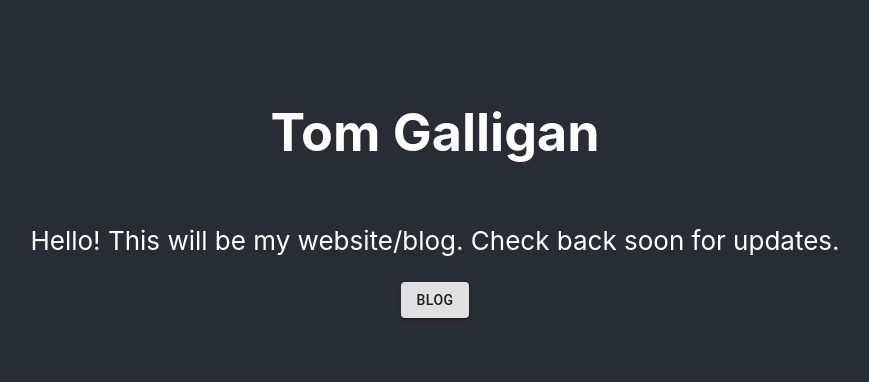
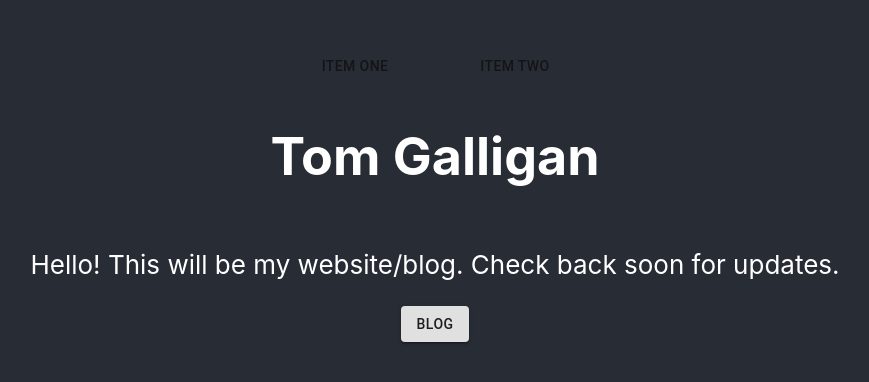
Before and after one commit to thomas-galligan/personal-website, a React (Create React App) app: page / in a window 1280 px wide. Shown: the part 208-590 px from the top of the page, without its empty margins (205-1074 px from the left). Built offline with nearby package versions, Linux system fonts and the light colour scheme.

Commit message:
Add pages

```diff
--- a/src/App.js
+++ b/src/App.js
@@ -2,40 +2,36 @@ import React, { useState } from 'react';
 import logo from './logo.svg';
 import './App.css';
 import { Button } from '@material-ui/core'
-
+import Blog from "./pages/Blog/Blog"
+import Header from './pages/components/header/header'
 function App() {
   const [page, setPage] = useState("home")
 
   switch (page) {
-    case "home":
-      return home({ setPage })
-    case "blog":
-      return blog({ setPage })
+    case "Home":
+      return <Home pageSetting={{ page, setPage }} />
+    case "Blog":
+      return <Blog pageSetting={{ page, setPage }} />
+    default:
+      return <Home pageSetting={{ page, setPage }} />
   }
 }
 
-const home = ({ setPage }) => {
+const Home = (props) => {
   return (
     <div className="App">
       <header className="App-header">
+        <Header props={props}></Header>
         <h1>Tom Galligan</h1>
         <p>
           Hello! This will be my website/blog. Check back soon for updates.
         </p>
-        <Button variant="contained" onClick={() => setPage("blog")}>Blog</Button>
+        <Button variant="contained" onClick={() => props.pageSetting.setPage("Blog")}>Blog</Button>
       </header>
     </div>
 
   );
 }
 
-const blog = ({ setPage }) => {
-  return (
-    <div className="Blog">
-      <header>
-        <h1>This is going to be my blog.</h1>
-      </header>
-    </div>
-  )
-}
+
 export default App;
--- /dev/null
+++ b/src/pages/Blog/Blog.css
@@ -0,0 +1,10 @@
+.Blog {
+    background-color: #282c34;
+    min-height: 100vh;
+    display: flex;
+    flex-direction: column;
+    align-items: center;
+    justify-content: center;
+    font-size: calc(10px + 2vmin);
+    color: white;
+}
--- /dev/null
+++ b/src/pages/Blog/Blog.js
@@ -0,0 +1,13 @@
+import React from 'react'
+import "./Blog.css"
+const Blog = (props) => {
+  return (
+    <div className="Blog">
+      <header>
+        <h1>This is going to be my blog.</h1>
+      </header>
+    </div>
+  )
+}
+
+export default Blog
--- /dev/null
+++ b/src/pages/components/header/header.js
@@ -0,0 +1,21 @@
+import React from 'react'
+import "./header.css"
+import { Tabs, Tab } from '@material-ui/core'
+
+const Header = (props) => {
+  console.log(props)
+  return (
+    <Tabs
+      value={props.page}
+      onChange={(event, newValue) => { props.setPage(newValue) }}
+      indicatorColor="primary"
+      textColor="primary"
+      centered
+    >
+      <Tab value="Home" label="Item One" />
+      <Tab value="Blog" label="Item Two" />
+    </Tabs>
+  )
+}
+
+export default Header
```
Also changed, not shown: src/pages/components/blogPost/blogPost.css (added), src/pages/components/blogPost/blogPost.js (added), src/pages/components/header/header.css (added), 13 other files (tests, documents, lock files or other folders).
